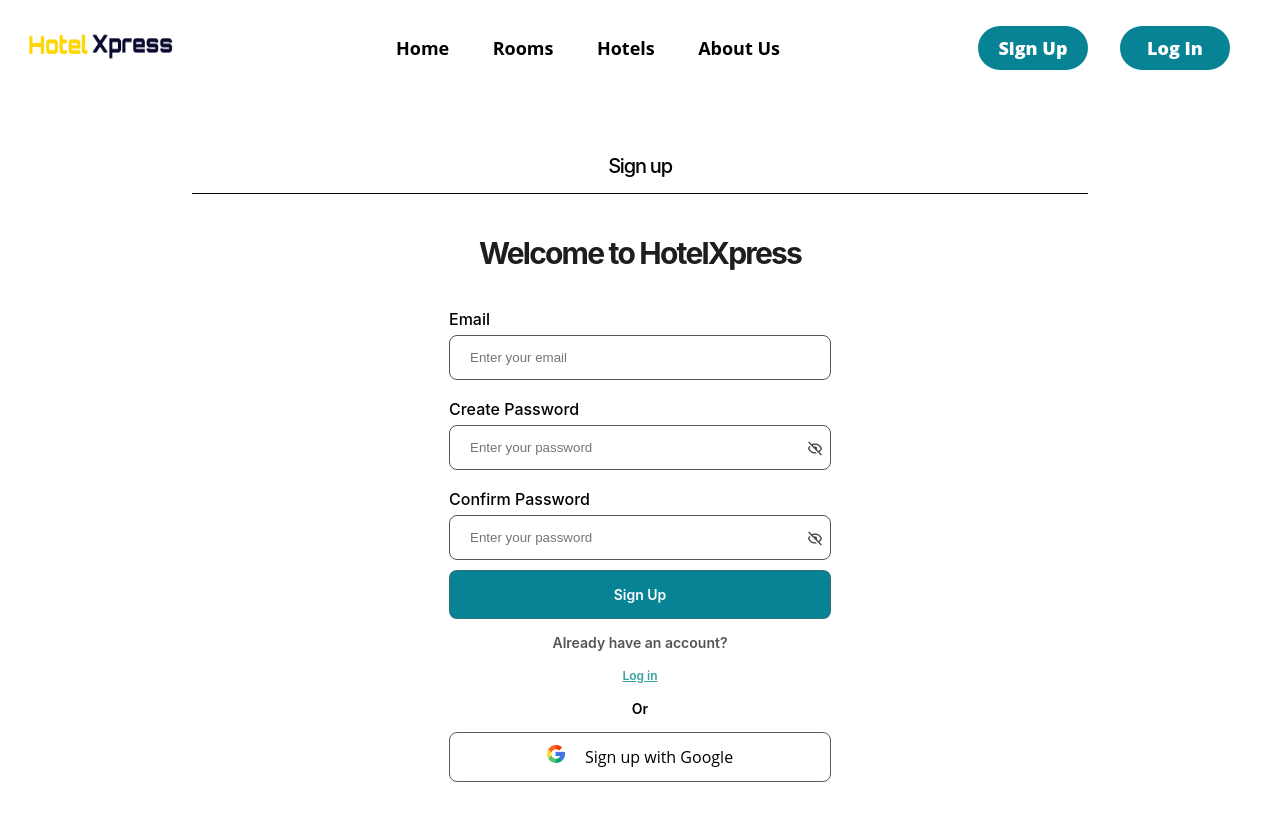
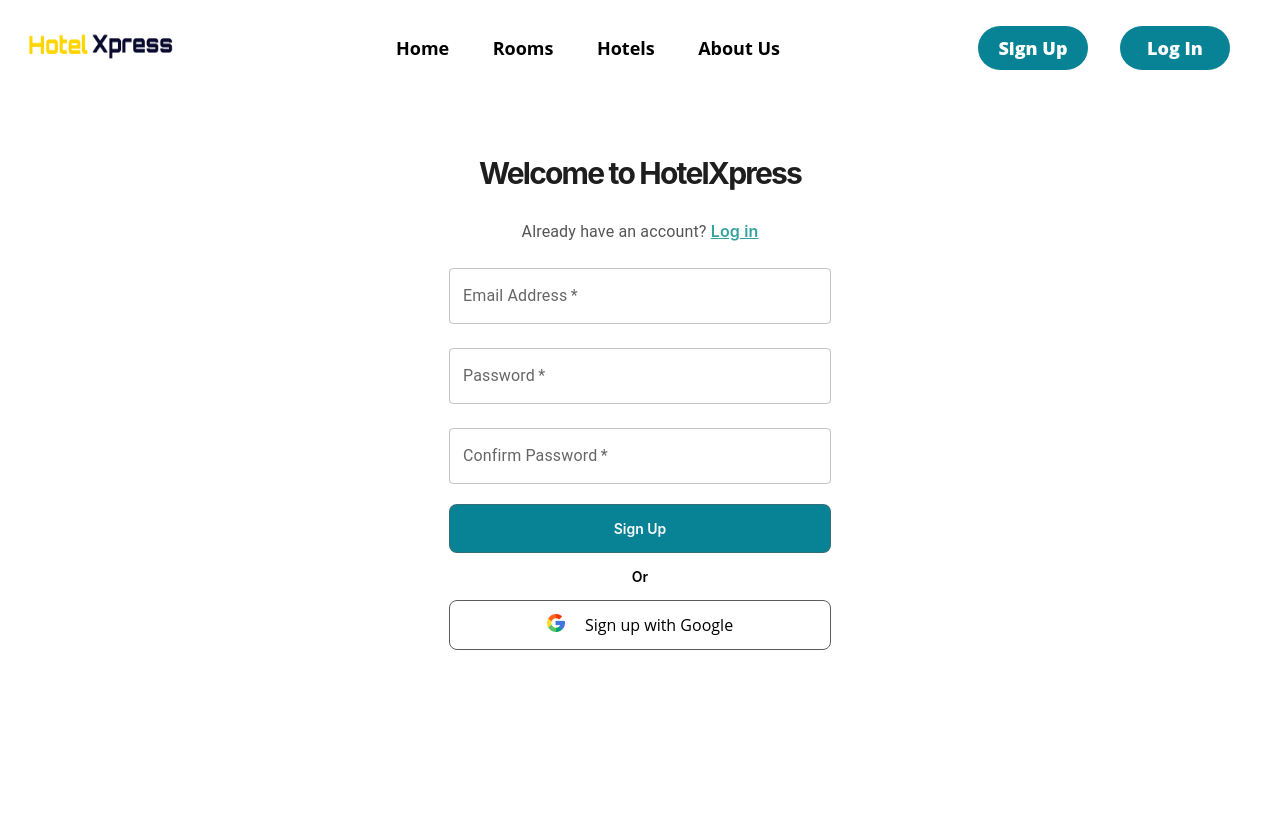
Before and after one commit to anwarkh0/Codi-NWC-Grp2-FirstProject-FrontEnd, a React (Create React App) app in the folder client/: page /signUp in a window 1280 px wide. Shown: the top 820 px of the page. Built offline with nearby package versions, Linux system fonts and the light colour scheme.

Commit message:
switch the input to MI

```diff
--- a/client/package.json
+++ b/client/package.json
@@ -3,6 +3,9 @@
   "version": "0.1.0",
   "private": true,
   "dependencies": {
+    "@emotion/react": "^11.11.1",
+    "@emotion/styled": "^11.11.0",
+    "@mui/material": "^5.15.0",
     "@testing-library/jest-dom": "^5.17.0",
     "@testing-library/react": "^13.4.0",
     "@testing-library/user-event": "^13.5.0",
--- a/client/src/App.js
+++ b/client/src/App.js
@@ -1,6 +1,5 @@
 import "./App.css";
 import AppRouter from './Routers/Routers'
-
 
 function App() {
   return(
--- a/client/src/pages/log-in/Login.js
+++ b/client/src/pages/log-in/Login.js
@@ -1,4 +1,5 @@
 import { React, useEffect, useState } from "react";
+import { Box, Button, Stack, TextField, Typography } from "@mui/material";
 import loginModule from "./login.module.css";
 import hidden from "../../assets/images/hidden.png";
 import googleG from "../../assets/images/G.png";
@@ -38,8 +39,8 @@
 
   return (
     <div className={loginModule.wrapper}>
-      <h1 className={loginModule.login}>Log in</h1>
-      <h1 className={loginModule.header}>Welcome to HotelXpress</h1>
+      {/* <h1 className={loginModule.login}>Log in</h1> */}
+      <h1 className={loginModule.header}>Welcome back to HotelXpress</h1>
       <form method="post" onSubmit={handleSubmit} className={loginModule.form}>
         <label className={loginModule.inpLabel}>
           Email
@@ -64,7 +65,7 @@
             <img src={hidden} />
           </span>
         </label>
-        <fieldset className={loginModule.rememberfield}>
+        {/* <fieldset className={loginModule.rememberfield}>
           <label className={loginModule.remember}>
             <input type="checkbox" className={loginModule.checkme} />
             <p className={loginModule.remembermetxt}>Remember me</p>
@@ -72,7 +73,7 @@
           <a href="#" className={loginModule.frgtpass}>
             Forgot password?
           </a>
-        </fieldset>
+        </fieldset> */}
         <Link to="/" className={loginModule.signupBtn}>
           Log in
         </Link>
--- a/client/src/pages/log-in/login.module.css
+++ b/client/src/pages/log-in/login.module.css
@@ -5,7 +5,7 @@
     align-items: center;
     margin: 8rem auto;
 }
-.login{
+/* .login{
     display: block;
     width: 70vw;
     color: #000;
@@ -18,7 +18,7 @@
     letter-spacing: -1.2px;
     border-bottom:1px solid #000;
     text-decoration: none;
-}
+} */
 .header{
     color: #1E1E1E;
     font-family: Inter;
--- a/client/src/pages/sign-up/SignUp.js
+++ b/client/src/pages/sign-up/SignUp.js
@@ -1,4 +1,4 @@
-import React from "react";
+import { Box, Button, Stack, TextField, Typography } from "@mui/material";
 import googleG from "../../assets/images/G.png";
 import hidden from "../../assets/images/hidden.png";
 import signupModule from "./signup.module.css";
@@ -6,45 +6,70 @@
 function SignUp() {
   return (
     <div className={signupModule.wrapper}>
-      <h1 className={signupModule.signup}>Sign up</h1>
+      {/* <h1 className={signupModule.signup}>Sign up</h1> */}
       <h1 className={signupModule.welcome}>Welcome to HotelXpress</h1>
-      <form method="POST" className={signupModule.form}>
-        <label className={signupModule.inpLabel}>
-          Email
-          <input
-            className={signupModule.inp}
-            placeholder="Enter your email"
-            type="email"
-          />
-        </label>
-        <label className={signupModule.inpLabel}>
-          Create Password
-          <input
-            className={signupModule.inp}
-            placeholder="Enter your password"
-            type="password"
-          />
-          <span className={signupModule.hidden}>
-            <img alt="hidden eye" src={hidden} />
-          </span>
-        </label>
-        <label className={signupModule.inpLabel}>
-          Confirm Password
-          <input
-            className={signupModule.inp}
-            placeholder="Enter your password"
-            type="password"
-          />
-          <span className={signupModule.hidden}>
-            <img alt="hidden eye" src={hidden} />
-          </span>
-        </label>
+      <Stack spacing={1} sx={{ mb: 3 }}>
+              <Typography className={signupModule.query} >
+              Already have an account? <Link to="login" className={signupModule.login} >Log in</Link>
+              </Typography>
+            </Stack>
+            <form >
+              <Stack spacing={3}>
+                <TextField
+                  fullWidth
+                  label="Email Address"
+                  name="email"
+                  // value={formData.email}
+                  // onChange={handleInputChange}
+                  required
+                  sx={{
+                    "& .MuiOutlinedInput-root.Mui-focused .MuiOutlinedInput-notchedOutline":
+                      {
+                        borderColor: "#088395",
+                      },
+                    "& .MuiInputLabel-root.Mui-focused": {
+                      color: "#088395",
+                    },
+                  }}
+                />
+                <TextField
+                  fullWidth
+                  label="Password"
+                  name="password"
+                  // value={formData.password}
+                  // onChange={handleInputChange}
+                  type="password"
+                  required
+                  sx={{
+                    "& .MuiOutlinedInput-root.Mui-focused .MuiOutlinedInput-notchedOutline":
+                      {
+                        borderColor: "#088395",
+                      },
+                    "& .MuiInputLabel-root.Mui-focused": {
+                      color: "#088395",
+                    },
+                  }}
+                />
+                 <TextField
+                  fullWidth
+                  label="Confirm Password"
+                  name="confirm"
+                  // value={formData.email}
+                  // onChange={handleInputChange}
+                  required
+                  sx={{
+                    "& .MuiOutlinedInput-root.Mui-focused .MuiOutlinedInput-notchedOutline":
+                      {
+                        borderColor: "#088395",
+                      },
+                    "& .MuiInputLabel-root.Mui-focused": {
+                      color: "#088395",
+                    },
+                  }}
+                />
+              </Stack>
         <Link to="/" className={signupModule.signupBtn}>
           Sign Up
-        </Link>
-        <p className={signupModule.query}>Already have an account?</p>
-        <Link to="login" className={signupModule.login}>
-          Log in
         </Link>
         <p className={signupModule.or}>Or</p>
         <Link to="/" className={signupModule.gSign}>
--- a/client/src/pages/sign-up/signup.module.css
+++ b/client/src/pages/sign-up/signup.module.css
@@ -5,7 +5,7 @@
     align-items: center;
     margin: 8rem auto;
 }
-.signup{
+/* .signup{
     display: block;
     width: 70vw;
     color: #000;
@@ -17,7 +17,7 @@
     line-height: 51.9px;
     letter-spacing: -1.2px;
     border-bottom:1px solid #000;
-}
+} */
 .welcome{
     color: #1E1E1E;
     font-family: Inter;
@@ -79,6 +79,7 @@
 font-weight: 600;
 line-height: 19px;
 text-decoration: none;
+margin-top: 20px;
 }
 .query{
     color: var(--gray1, #555);
@@ -93,7 +94,7 @@
     color: #35A29F;
 text-align: center;
 font-family: Inter;
-font-size: 12px;
+/* font-size: 12px; */
 font-style: normal;
 font-weight: 600;
 line-height: 19px;
```
Also changed, not shown: 1 other file (tests, documents, lock files or other folders).
